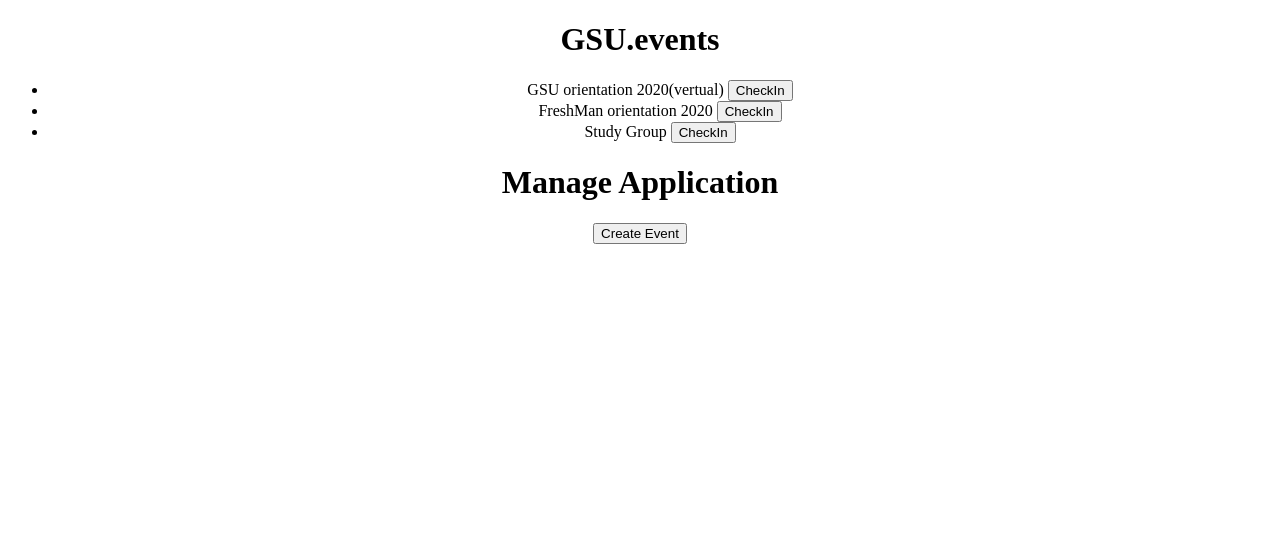
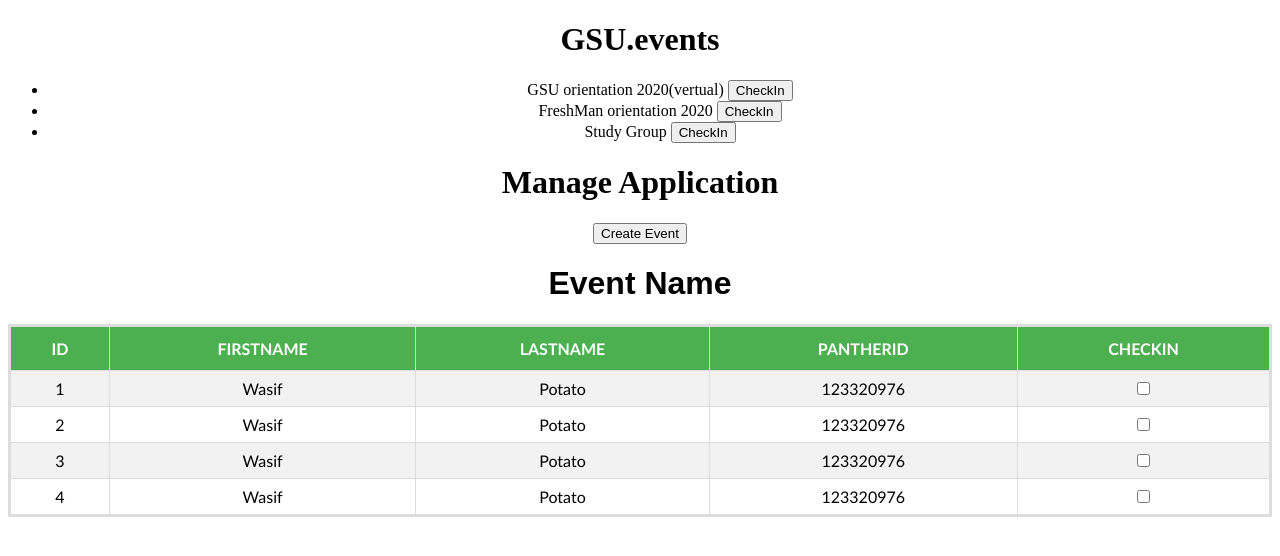
Before and after one commit to Mforrest20/Event-Attendance-Tracker, a React (Create React App) app in the folder react-ui/: page / in a window 1280 px wide. Shown: the top 556 px of the page. Built offline with nearby package versions, Linux system fonts and the light colour scheme.

Commit message:
added the table state

```diff
--- a/react-ui/src/App.js
+++ b/react-ui/src/App.js
@@ -1,6 +1,7 @@
 import React, { Component } from 'react';
 import Events from './component/EventsList';
 import CreateEvent from './component/CreateEvent';
+import CheckIn from './component/CheckIn';
 
 
 export default class App extends Component {
@@ -19,6 +20,7 @@
         <h1>GSU.events</h1>
         <Events eventsLists={this.state.eventsLists}></Events>
         <CreateEvent />
+        <CheckIn />
       </div>
     );
   }
--- /dev/null
+++ b/react-ui/src/component/CheckIn.js
@@ -0,0 +1,54 @@
+import React, { Component } from 'react'
+import ToggleSwitch from './ToggleSwitch'
+
+class CheckIn extends Component {
+    constructor(props) {
+        super(props) //since we are extending class CheckIn so we have to use super in order to override Component class constructor
+        this.state = { //state is by default an object
+            students: [
+                { id: 1, firstName: 'Wasif', lastName: 'Potato', pantherID: 123320976, checkIn: false },
+                { id: 2, firstName: 'Wasif', lastName: 'Potato', pantherID: 123320976, checkIn: false },
+                { id: 3, firstName: 'Wasif', lastName: 'Potato', pantherID: 123320976, checkIn: false },
+                { id: 4, firstName: 'Wasif', lastName: 'Potato', pantherID: 123320976, checkIn: false }
+            ]
+        }
+    }
+
+    renderTableHeader() {
+        let header = Object.keys(this.state.students[0])
+        return header.map((key, index) => {
+            return <th key={index}>{key.toUpperCase()}</th>
+        })
+    }
+
+    renderTableData() {
+        return this.state.students.map((student, index) => {
+            const { id, firstName, lastName, pantherID,checkIn } = student //destructuring
+            return (
+                <tr key={id}>
+                    <td>{id}</td>
+                    <td>{firstName}</td>
+                    <td>{lastName}</td>
+                    <td>{pantherID}</td>
+                    <td>{<ToggleSwitch checkIn/>}</td>
+                </tr>
+            )
+        })
+    }
+
+    render() {
+        return (
+            <div>
+                <h1 id='title'>Event Name</h1>
+                <table id='students'>
+                    <tbody>
+                        <tr>{this.renderTableHeader()}</tr>
+                        {this.renderTableData()}
+                    </tbody>
+                </table>
+            </div>
+        )
+    }
+}
+
+export default CheckIn
--- /dev/null
+++ b/react-ui/src/component/ToggleSwitch.js
@@ -0,0 +1,75 @@
+import React, { Component } from "react";
+import PropTypes from "prop-types";
+
+/*
+Toggle Switch Component
+Note: id is required for ToggleSwitch component to function. Name, currentValue, defaultChecked, Small and onChange're optional.
+Usage: <ToggleSwitch id="id" onChange={function (e) { console.log("Checkbox Current State: " + e.target.checked); }} />
+*/
+
+class ToggleSwitch extends Component {
+  state = {
+    checked: this.props.defaultChecked
+  };
+  onChange = e => {
+    this.setState({
+      checked: e.target.checked
+    });
+    if (typeof this.props.onChange === "function") this.props.onChange();
+  };
+  render() {
+    return (
+      <div
+        className={"toggle-switch" + (this.props.Small ? " small-switch" : "")}
+      >
+        <input
+          type="checkbox"
+          name={this.props.Name}
+          className="toggle-switch-checkbox"
+          id={this.props.id}
+          checked={this.props.currentValue}
+          defaultChecked={this.props.defaultChecked}
+          onChange={this.onChange}
+          disabled={this.props.disabled}
+        />
+        {this.props.id ? (
+          <label className="toggle-switch-label" htmlFor={this.props.id}>
+            <span
+              className={
+                this.props.disabled
+                  ? "toggle-switch-inner toggle-switch-disabled"
+                  : "toggle-switch-inner"
+              }
+              data-yes={this.props.Text[0]}
+              data-no={this.props.Text[1]}
+            />
+            <span
+              className={
+                this.props.disabled
+                  ? "toggle-switch-switch toggle-switch-disabled"
+                  : "toggle-switch-switch"
+              }
+            />
+          </label>
+        ) : null}
+      </div>
+    );
+  }
+  // Set text for rendering.
+  static defaultProps = {
+    Text: ["Yes", "No"]
+  };
+}
+
+ToggleSwitch.propTypes = {
+  id: PropTypes.string.isRequired,
+  Text: PropTypes.string.isRequired,
+  Name: PropTypes.string,
+  onChange: PropTypes.func,
+  defaultChecked: PropTypes.bool,
+  Small: PropTypes.bool,
+  currentValue: PropTypes.bool,
+  disabled: PropTypes.bool
+};
+
+export default ToggleSwitch;
--- a/react-ui/src/index.css
+++ b/react-ui/src/index.css
@@ -115,3 +115,36 @@
 .form-style-6 input[type="button"]:hover{
 	background: #2EBC99;
 }
+
+/* Table styles */
+#title {
+  text-align: center;
+  font-family: arial, sans-serif;
+}
+
+#students {
+  text-align: center;
+  font-family: "Trebuchet MS", Arial, Helvetica, sans-serif;
+  border-collapse: collapse;
+  border: 3px solid #ddd;
+  width: 100%;
+}
+
+#students td, #students th {
+  border: 1px solid #ddd;
+  padding: 8px;
+}
+
+#students tr:nth-child(even){background-color: #f2f2f2;}
+
+#students tr:hover {background-color: #ddd;}
+
+#students th {
+  padding-top: 12px;
+  padding-bottom: 12px;
+  text-align: center;
+  background-color: #4CAF50;
+  color: white;
+}
+
+/* Toggle Switch Styles */
```
